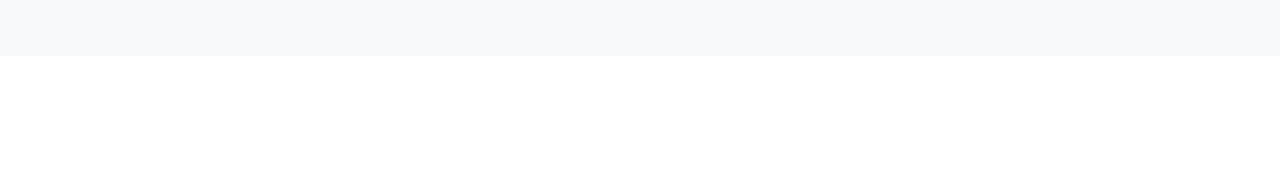
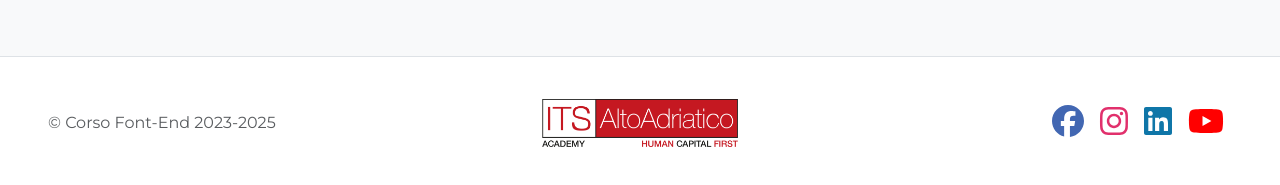
Before and after one commit to Jenny1611/WorkshopFrontEnd, a React (Vite) app: page / in a window 1280 px wide. Shown: the part 7035-7220 px from the top of the page. Before the commit the page ends 7091 px from the top, so only its background shows below. Built offline with nearby package versions, Linux system fonts and the light colour scheme; no server answers; a web font is replaced by a local one.

Commit message:
Aggiunto footer

```diff
--- a/src/App.jsx
+++ b/src/App.jsx
@@ -5,6 +5,7 @@ import Hero from './components/Hero.jsx';
 import GroupsList from './components/GroupsList.jsx';
 import ResultsList from './components/ResultsList.jsx';
 import { GetData } from './database.js';
+import Footer from "./components/Footer.jsx";
 
 const App = () => {
   const groups = GetData();
@@ -15,6 +16,7 @@ const App = () => {
       <Hero />
       <GroupsList groups={groups} />
       <ResultsList groups={groups} />
+      <Footer />
     </>
   );
 };
--- /dev/null
+++ b/src/components/Footer.jsx
@@ -0,0 +1,87 @@
+import ITSlogo from '/ITS-logo.png';
+import { FontAwesomeIcon } from '@fortawesome/react-fontawesome';
+import { faFacebook } from '@fortawesome/free-brands-svg-icons';
+import { faInstagram } from '@fortawesome/free-brands-svg-icons';
+import { faLinkedin } from '@fortawesome/free-brands-svg-icons';
+import { faYoutube } from '@fortawesome/free-brands-svg-icons';
+
+const Footer = () => {
+  return (
+    <div className='container-fluid m-0 px-4 d-flex py-4 border-top'>
+      <footer className='d-flex flex-wrap justify-content-between align-items-center px-4 py-3 w-100'>
+        <p className='col-md-4 mb-0 text-body-secondary'>
+          © Corso Font-End 2023-2025
+        </p>
+        <a
+          href='https://www.itsaltoadriatico.it'
+          target='_blank'
+          className='col-md-4 d-flex align-items-center justify-content-center mb-3 mb-md-0 me-md-auto link-body-emphasis text-decoration-none'
+        >
+          <img
+            src={ITSlogo}
+            alt='Logo di ITS Alto Adriatico'
+            className='d-inline-block align-text-top'
+            id='navbar-logo'
+          />
+        </a>
+
+        <ul className='nav col-md-4 justify-content-end'>
+          <li className='nav-item'>
+            <a
+              href='https://www.facebook.com/ITSAltoAdriatico'
+              target='_blank'
+              className='nav-link px-2 text-body-secondary'
+            >
+              <FontAwesomeIcon
+                icon={faFacebook}
+                size='2x'
+                color="#4267B2"
+              />
+            </a>
+          </li>
+          <li className='nav-item'>
+            <a
+              href='https://www.instagram.com/itsaltoadriatico/'
+              target='_blank'
+              className='nav-link px-2 text-body-secondary'
+            >
+              <FontAwesomeIcon
+                icon={faInstagram}
+                size='2x'
+                color="#E1306C"
+              />
+            </a>
+          </li>
+          <li className='nav-item'>
+            <a
+              href='https://it.linkedin.com/school/fondazione-its-alto-adriatico/'
+              target='_blank'
+              className='nav-link px-2 text-body-secondary'
+            >
+              <FontAwesomeIcon
+                icon={faLinkedin}
+                size='2x'
+                color="#0F76A8"
+              />
+            </a>
+          </li>
+          <li className='nav-item'>
+            <a
+              href='https://m.youtube.com/channel/UCLNGw_LKmmiuK79XTM5I7zg'
+              target='_blank'
+              className='nav-link px-2 text-body-secondary'
+            >
+              <FontAwesomeIcon
+                icon={faYoutube}
+                size='2x'
+                color='#FF0000'
+              />
+            </a>
+          </li>
+        </ul>
+      </footer>
+    </div>
+  );
+};
+
+export default Footer;
```
